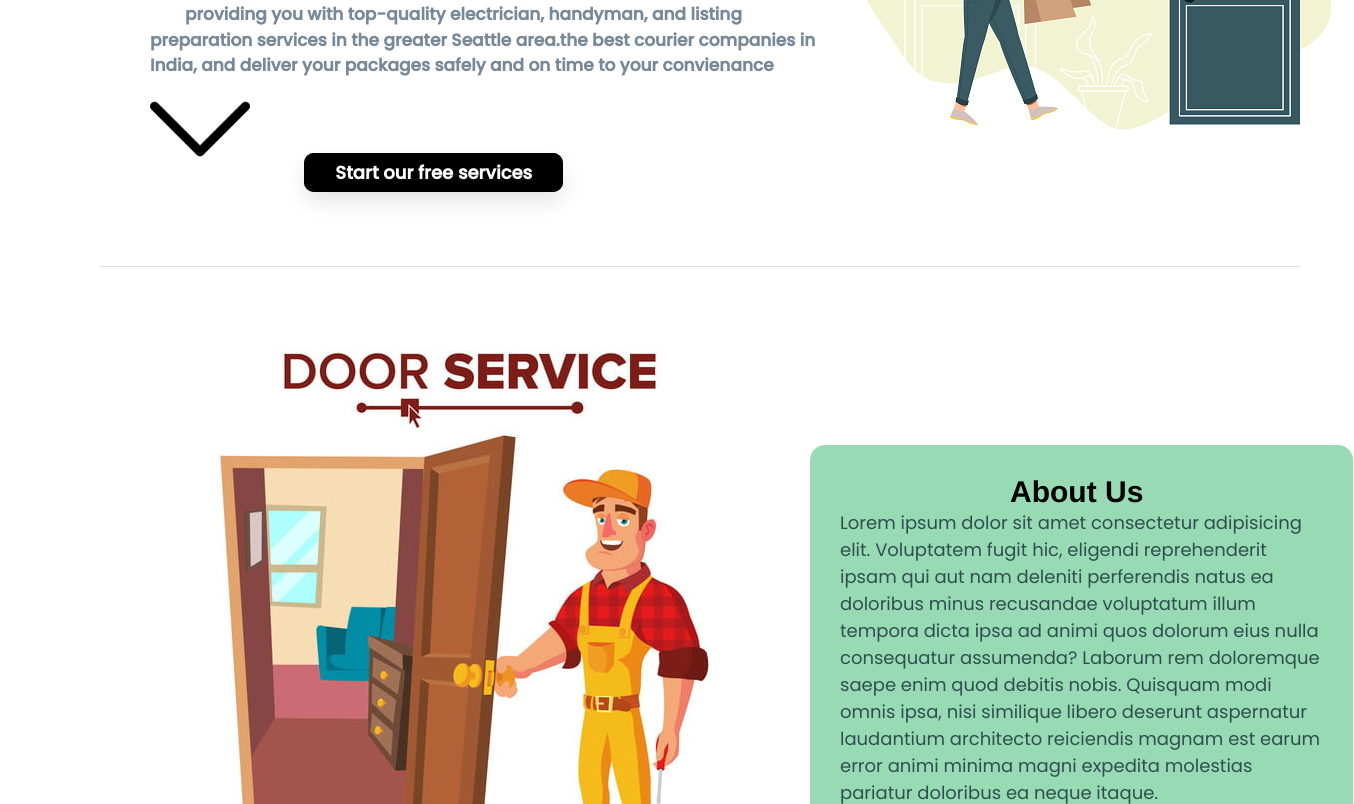
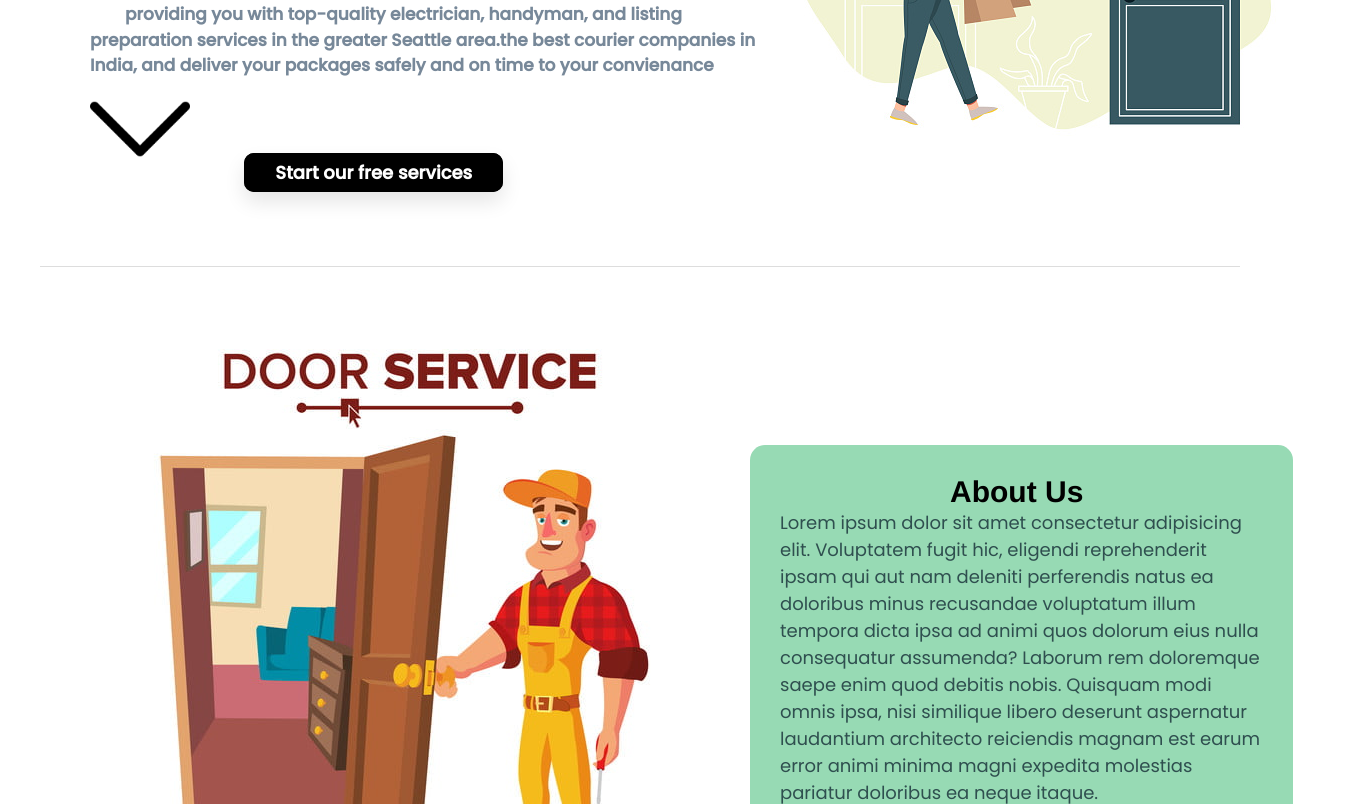
Before and after one commit to Ruby123-creator/Everydoorservices-Landing-Page, a plain HTML site: page index.html in a window 1280 px wide. Shown: the part 422-1226 px from the top of the page, 1354 px wide, since content can reach past the window. Drawn offline with Linux system fonts and the light colour scheme.

Commit message:
Update style.css

```diff
--- a/style.css
+++ b/style.css
@@ -88,8 +88,6 @@ span.title{
     position: relative;
     margin: 0 30px;
     top: 200px;
-    left: 60px;
-    margin-left: 30px;
 
     padding-top: 10px;
     padding-left: 10px;
```
